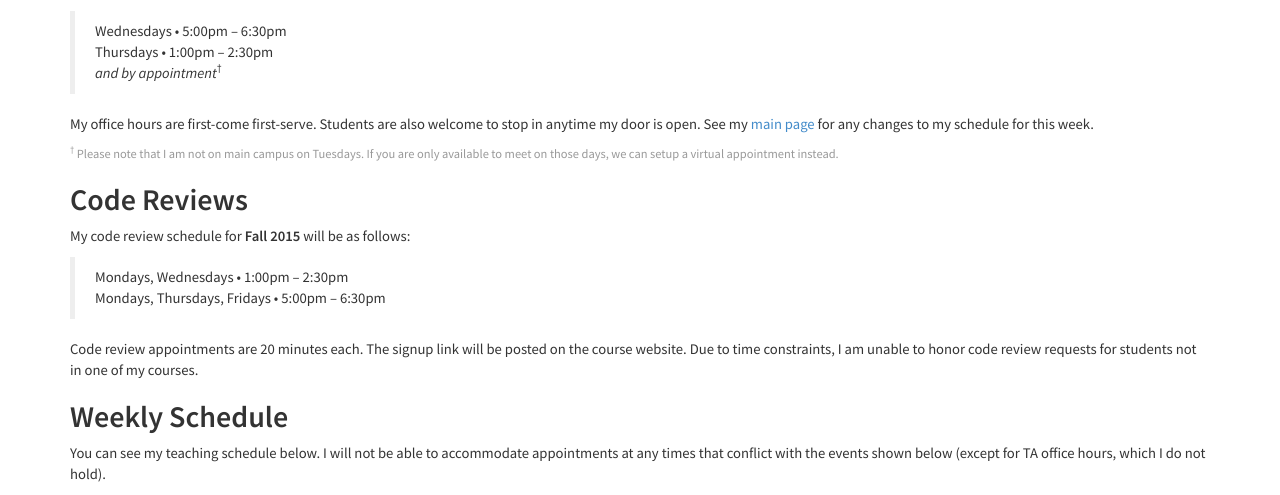
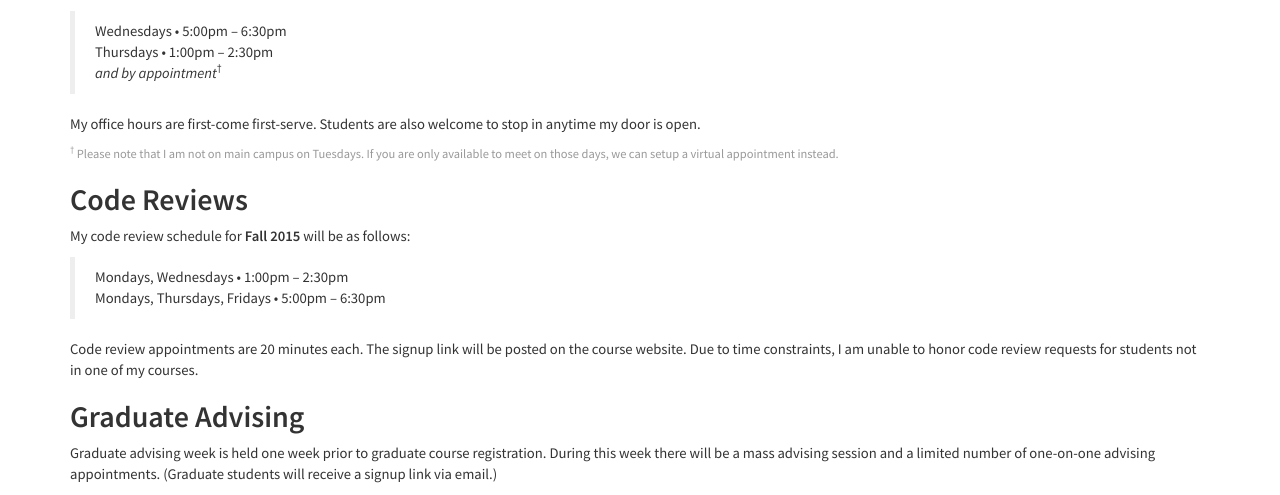
Before and after one commit to sjengle/sjengle.github.io, a Jekyll site: the page built from contact.html, in a window 1280 px wide and 1400 px high, scrolled down 963 px. Shown: the part 145-640 px from the top of the window. Built offline with Jekyll 4.4.1, drawn with Linux system fonts in a browser that asks for light colours; Markdown is read by kramdown in place of the engine named in the settings; some of the changed text lies outside the part shown; grey boxes are pictures that could not be loaded.

Commit message:
Removing weekly schedule.

```diff
--- a/contact.html
+++ b/contact.html
@@ -59,7 +59,7 @@ title: Contact
 <br>Thursdays &bullet; 1:00pm &ndash; 2:30pm
 <br><em>and by appointment</em><sup>&dagger;</sup></blockquote>
 
-<p>My office hours are first-come first-serve. Students are also welcome to stop in anytime my door is open. See my <a href="{{ site.url }}">main page</a> for any changes to my schedule for this week.</p>
+<p>My office hours are first-come first-serve. Students are also welcome to stop in anytime my door is open.</p>
 
 <p class="small text-muted"><sup>&dagger;</sup> Please note that I am not on main campus on Tuesdays. If you are only available to meet on those days, we can setup a virtual appointment instead.</p>
 
@@ -72,14 +72,6 @@ title: Contact
 
 <p>Code review appointments are 20 minutes each. The signup link will be posted on the course website. Due to time constraints, I am unable to honor code review requests for students not in one of my courses.</span></p>
 
-<h2>Weekly Schedule <a name="weekly"></a></h2>
-
-<p>You can see my teaching schedule below. I will not be able to accommodate appointments at any times that conflict with the events shown below (except for TA office hours, which I do not hold).</p>
-
-<p><iframe src="https://www.google.com/calendar/embed?showTitle=0&amp;showPrint=0&amp;showTabs=0&amp;showCalendars=0&amp;mode=WEEK&amp;height=400&amp;wkst=1&amp;bgcolor=%23FFFFFF&amp;src=cs.usfca.edu_3gh6b2i2l34rsh6mbcos8qrapg%40group.calendar.google.com&amp;color=%23333333&amp;src=cs.usfca.edu_m4pfugives9824svmqi94vuchk%40group.calendar.google.com&amp;color=%23333333&amp;src=cs.usfca.edu_hnhpq1ne20p0pn3svpu6plkcm8%40group.calendar.google.com&amp;color=%23333333&amp;src=cs.usfca.edu_ipmfs4o97n30h3fco7vih84ehs%40group.calendar.google.com&amp;color=%23333333&amp;src=cs.usfca.edu_tp0ff9slj7vauhfvv9nhb62dpc%40group.calendar.google.com&amp;color=%23333333&amp;ctz=America%2FLos_Angeles" style=" border-width:0 " width="100%" height="400" frameborder="0" scrolling="no"></iframe></p>
-
-<p>Please note that this does not include my privately scheduled meetings or appointments.</p>
-
 <h2>Graduate Advising <a name="advising"></a></h2>
 
 <p>Graduate advising week is held one week prior to graduate course registration. During this week there will be a mass advising session and a limited number of one-on-one advising appointments. (Graduate students will receive a signup link via email.)</p>
```
